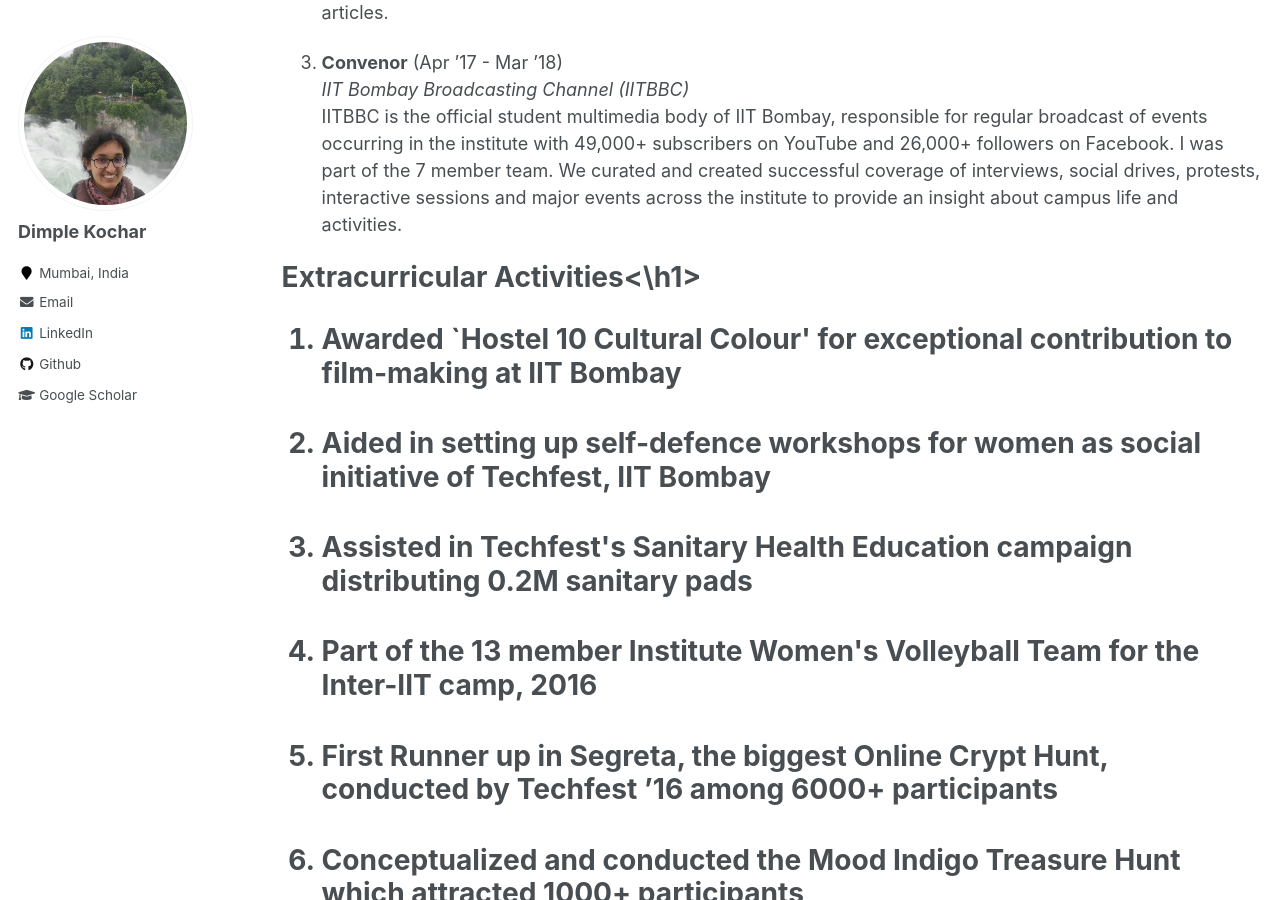
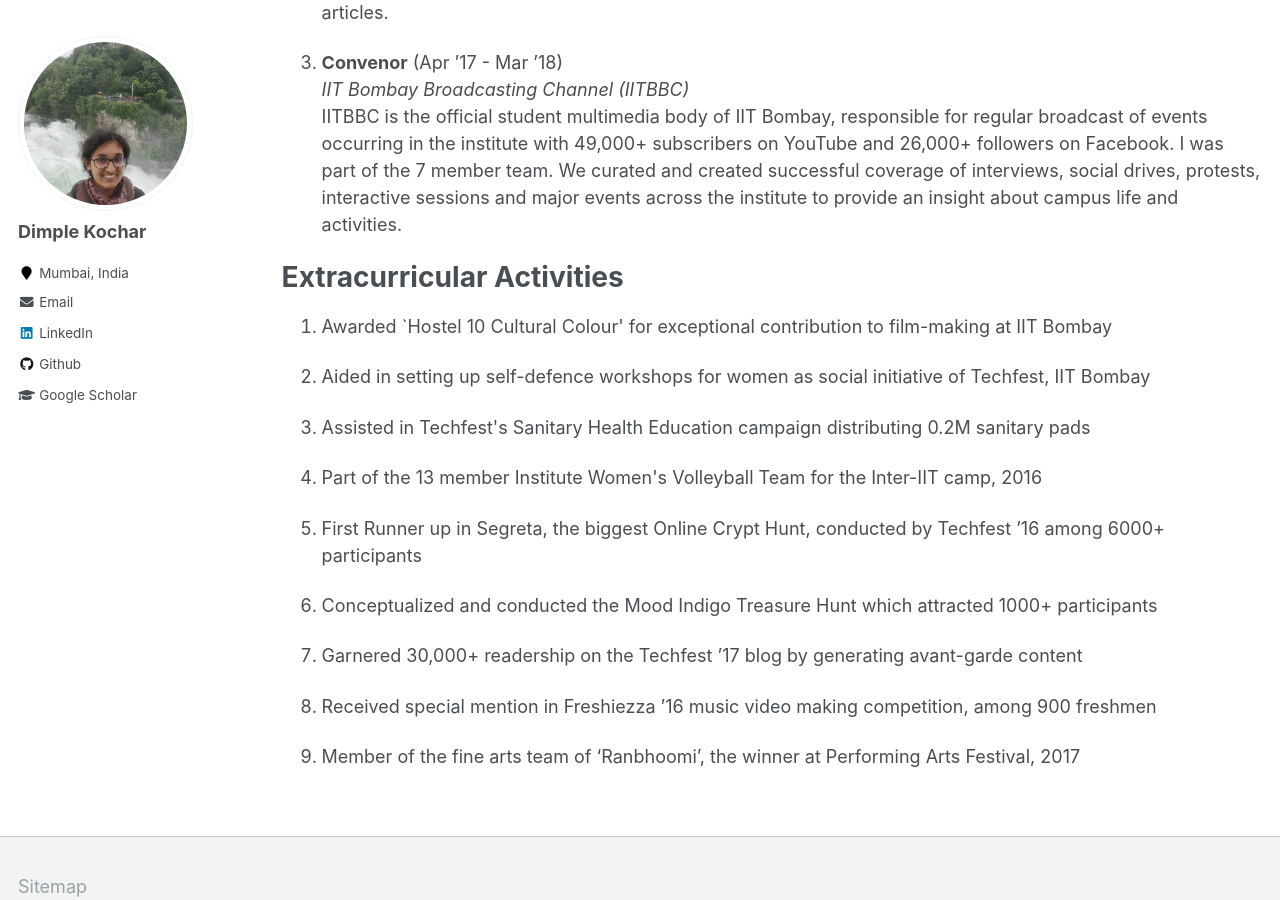
Before and after one commit to dimplekochar/dimplekochar.github.io, a Jekyll site: the page built from _pages/extracurriculars.html, in a window 1280 px wide and 900 px high, scrolled down 594 px. Built offline with Jekyll 4.4.1, drawn with Linux system fonts in a browser that asks for light colours.

```diff
--- a/_pages/extracurriculars.html
+++ b/_pages/extracurriculars.html
@@ -28,7 +28,7 @@ on YouTube and 26,000+ followers on Facebook. I was part of the 7 member team. W
 
 </ol>
 
-<h1>Extracurricular Activities<\h1>
+<h1>Extracurricular Activities</h1>
 <ol>
 <li><p>Awarded `Hostel 10 Cultural Colour' for exceptional contribution to film-making at IIT Bombay  </p></li>
 <li><p> Aided in setting up self-defence workshops for women as social initiative of Techfest, IIT Bombay  </p></li>
```
